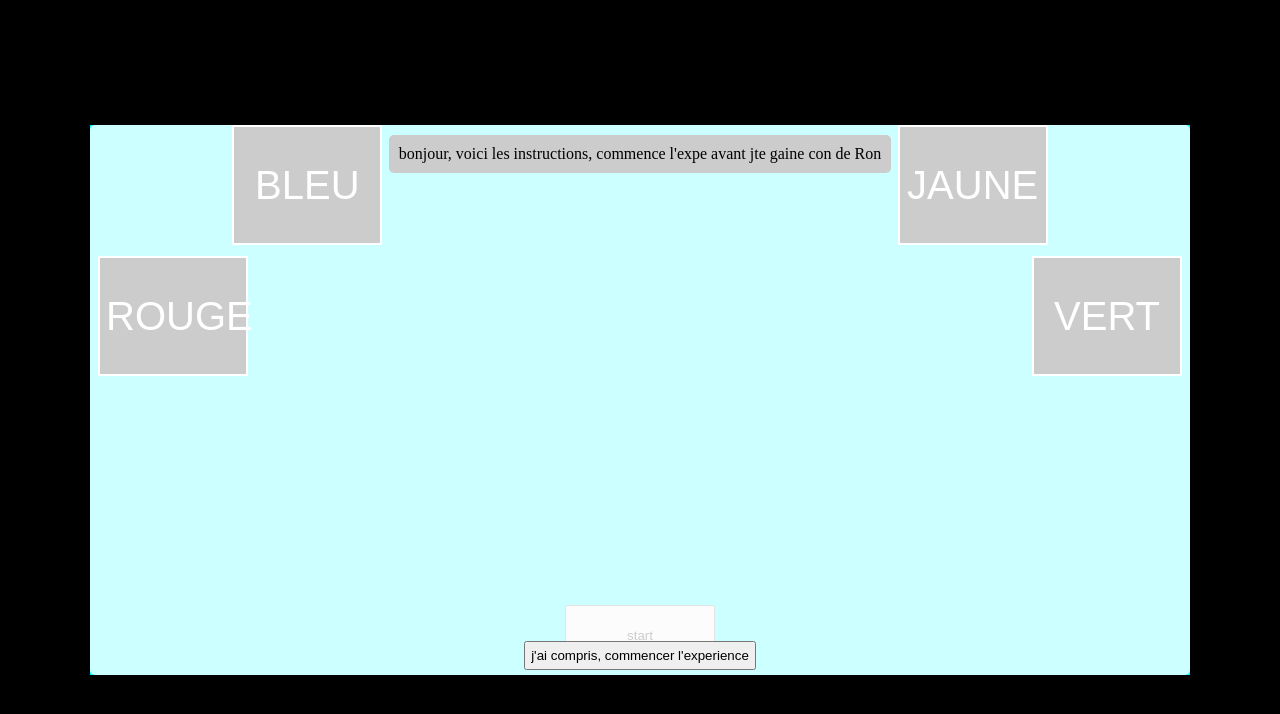
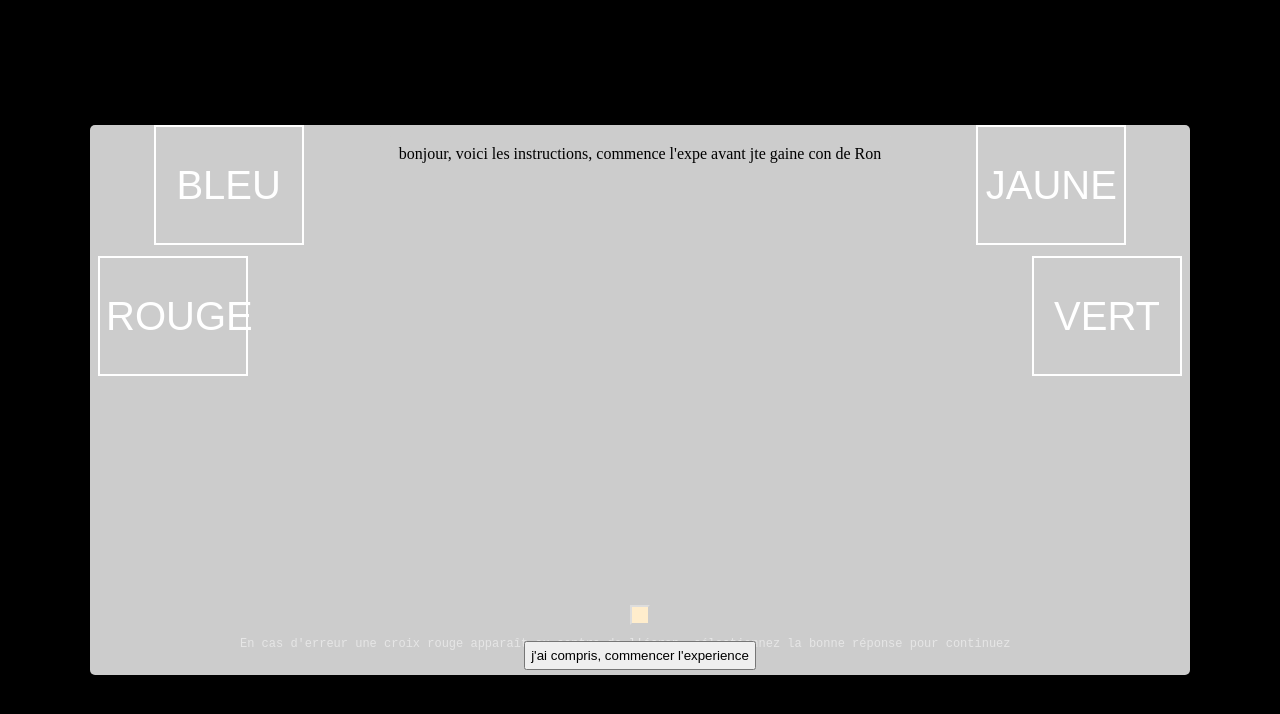
Before and after one commit to Ignitfire/SC2_S9, a plain HTML site: page index.html in a window 1280 px wide. Drawn offline with Linux system fonts and the light colour scheme.

Commit message:
last modif

```diff
--- a/app.js
+++ b/app.js
@@ -1,7 +1,8 @@
 import { endingInstructions, startingInstructions } from "./js/view/instructions.js";
 import { Participant } from "./js/model/Participant.js";
 import { trialExecution } from "./js/trialExecution.js";
-
+import {basePositionning} from "./elementPlacing.js"
+basePositionning();
 /**
  * creation du participant
  */
--- a/css/instructionWindow.css
+++ b/css/instructionWindow.css
@@ -47,6 +47,7 @@ background-color: rgba(255, 255, 255, 0.8);
 .popup #wrongChoice{
   color: red;
   font-size: 120px;
+  font-family: 'Franklin Gothic Medium', 'Arial Narrow', Arial, sans-serif;
   line-height: 1;
 }
 
--- a/css/style.css
+++ b/css/style.css
@@ -19,7 +19,6 @@ html{
 #frame{
     width: 1100px;
     height: 550px;
-    background-color:aqua;
     position: absolute;
 }
 .target{
@@ -43,13 +42,21 @@ html{
     font-weight: bold;
     font-family: Arial, Helvetica, sans-serif;
 }
+/* Old start
 #start{
     width: calc(var(--baseSize)*5);
     height:calc(var(--baseSize)*2);
 }
+*/
+
+#start{
+    width: 20px;
+    height: 20px;
+    background-color: orange;
+}
 
 #ActionBox{
-    width: 250px;
+    width: 350px;
     display: flex;
     flex-direction: column;
     justify-content: center ;
@@ -57,3 +64,22 @@ html{
     position: absolute;
     top: 380px;
 }
+
+#errorInstructions{
+    font-family: 'Courier New', Courier, monospace;
+    font-size: 12px;
+    color:gray;
+    position: absolute;
+    top: 500px;
+    left: 150px
+}
+
+#startInstructions{
+    color:white;
+    font-size: 30px;
+    font-family:sans-serif;
+    position: absolute;
+    top: 400px;
+    left: 250px;
+    visibility: hidden
+}
--- a/elementPlacing.js
+++ b/elementPlacing.js
@@ -1,4 +1,4 @@
-function basePositionning(){
+export const basePositionning = function(){
     // placer la frame au centre de l'écran
     let frame=document.querySelector("#frame")
     let frameX=(window.innerHeight-550)/2
@@ -36,7 +36,6 @@ function basePositionning(){
     let start_Y = positionStart.left-frameY+startWidth/2;
     let start_X = positionStart.top-frameX+startHeight/2;
 
-
     let positionTargetA = targetA.getBoundingClientRect();
     let targetA_Y = positionTargetA.left-frameY+blockWidth/2;
     let targetA_X = positionTargetA.top-frameX+blockHeight/2;
@@ -50,11 +49,9 @@ function basePositionning(){
     console.log(Math.sqrt(Math.pow(Math.abs(start_Y-targetB_Y),2)+Math.pow(Math.abs(start_X-targetB_X),2)))
 
     targetB.style.position="absolute"
-    targetB.style.left=(targetB_X+blockWidth/2)+"px"
+    targetB.style.left=targetB_X+"px"
     targetB.style.top=8+frameX
     targetC.style.position="absolute"
-    targetC.style.right=(targetB_X+blockWidth/2)+"px"
+    targetC.style.right=targetB_X+"px"
     targetC.style.top=8+frameX
-
 }
-basePositionning()
--- a/index.html
+++ b/index.html
@@ -17,14 +17,15 @@
         <button class="target" id="green">VERT</button>
     </section>
 
+    <p id="startInstructions">Appuyez sur le bouton orange pour commencer</p>
+
     <div id="ActionBox">
-    <div id="stimulusBox">
+        <div id="stimulusBox">
             <p id="stimulus"></p>
         </div>
-
-        <button class="start" id="start">start</button>
+        <button class="start" id="start"></button>
     </div>
+    <p id="errorInstructions">En cas d'erreur une croix rouge apparaît au centre de l'écran, sélectionnez la bonne réponse pour continuez</p>
 </div>
 </body>
 </html>
-<script src="elementPlacing.js"></script>
--- a/js/trialExecution.js
+++ b/js/trialExecution.js
@@ -9,6 +9,7 @@ import { moveFasterPopup, wrongChoicePopup } from "./view/instructions.js";
 export const trialExecution = async function (trial) {
   return new Promise((resolve, reject) => {
     //TODO: on laisse le reject??
+    //* Oui je pense, en cas de sortie de souris, ou en cas de temps trop long on refait juste l'essais tel quel */
     //TODO: rajouter les mouseTracker + du coup les attributs d'instances associés dans Trial.js
     let colorButtons = [
       document.querySelector("#red"),
@@ -26,6 +27,9 @@ export const trialExecution = async function (trial) {
      */
     let startButton = document.querySelector('#start')
     startButton.style.visibility = 'visible'
+
+    let stimulus = document.querySelector("#stimulus");
+    stimulus.style.visibility = 'hidden'
     /**
      * création de l'event sur le bouton start:
      * lance les event des boutons de choix de couleurs
@@ -34,10 +38,14 @@ export const trialExecution = async function (trial) {
      * rend invisible le bouton start
      */
     startButton.addEventListener("click", (e) => {
+      //* En fait faudrait que la préparation des boutons et tout se fasse en même temps que les
+      //* 300ms d'attente, genre 2 threads qui s'attendent.
       /**
        * suppression du bouton start (invisible)
        */
       startButton.style.visibility = 'hidden'
+      //TODO wait 300ms, if mouseout => reset
+      stimulus.style.visibility = 'visible'
       /**
        * ajout des event listener sur les boutons de choix de couleur qui cloture l'essai
        */
@@ -67,7 +75,6 @@ export const trialExecution = async function (trial) {
       /**
        * Affichage du stimulus
        */
-      let stimulus = document.querySelector("#stimulus");
       stimulus.innerHTML = trial.word;
       stimulus.style.color = trial.textColor;
 
--- a/js/view/instructions.js
+++ b/js/view/instructions.js
@@ -45,6 +45,7 @@ export const endingInstructions = function () {
     return new Promise(resolve => {
       let errorPopup = popup("X", "wrongChoice")
       let body = document.querySelector('body')
+      errorPopup.style.backgroundColor="transparent"
       body.append(errorPopup)
       setTimeout(() => {
         body.removeChild(errorPopup)
```
